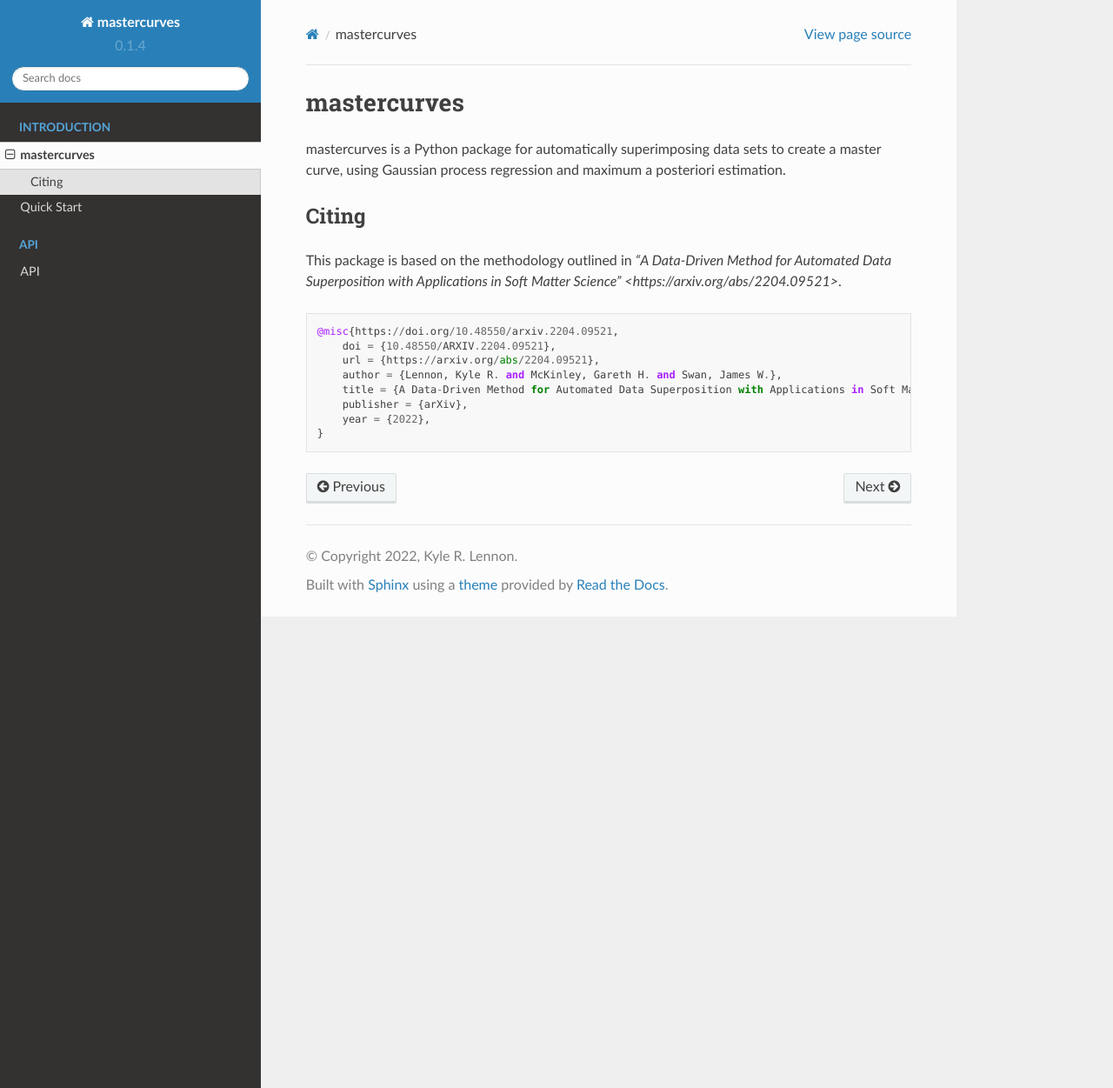
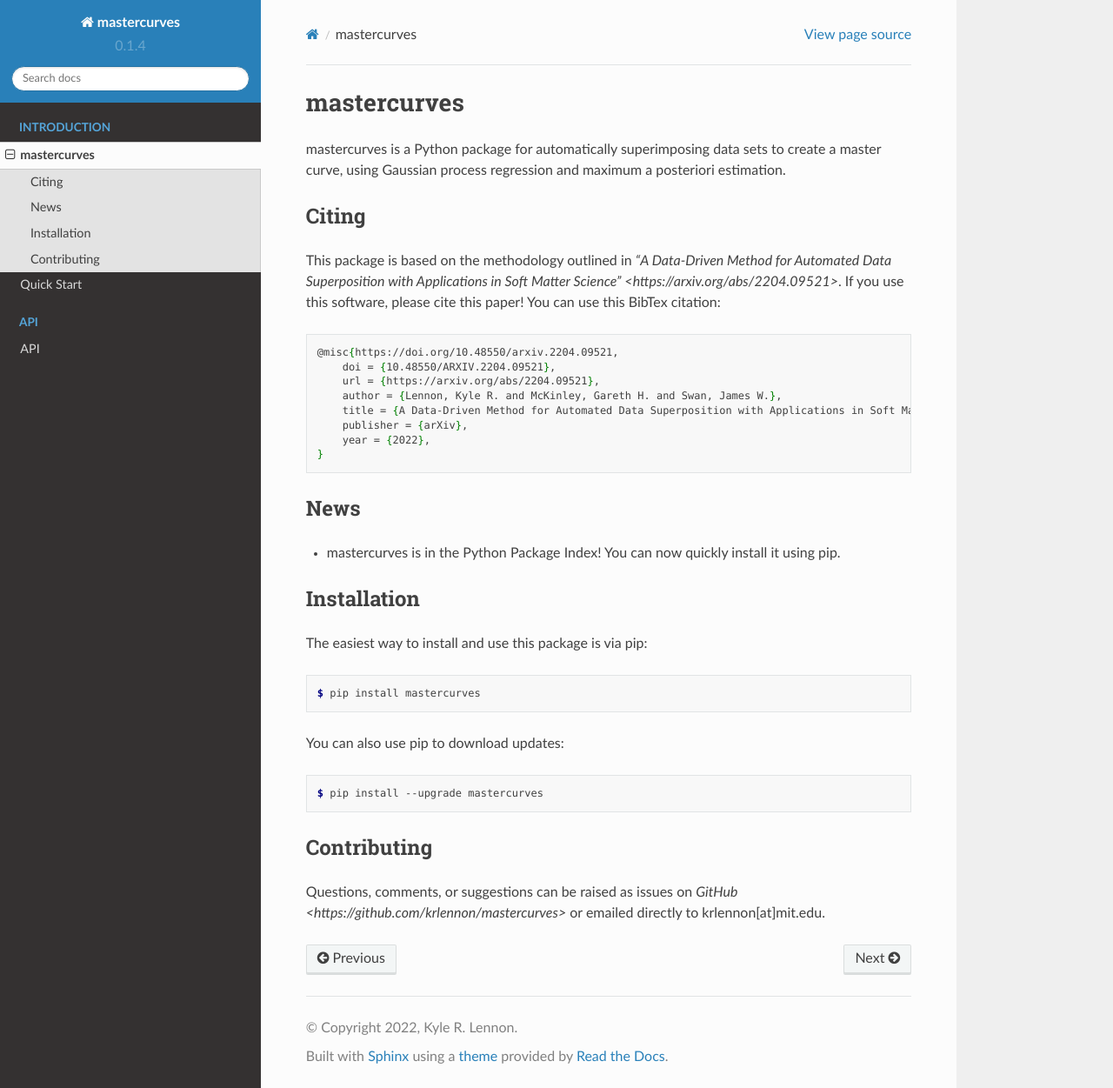
Before and after one commit to krlennon/mastercurves, a Sphinx documentation site: the page built from docs/source/mastercurves.rst, in a window 1280 px wide and 1251 px high. Shown: the whole window at 87% size. Built offline with Sphinx 7.4.7 and the Read the Docs theme 2.0.0, drawn with Linux system fonts in a browser that asks for light colours.

Commit message:
add installation and contributing

```diff
--- a/docs/source/mastercurves.rst
+++ b/docs/source/mastercurves.rst
@@ -9,8 +9,9 @@ Citing
 
 This package is based on the methodology outlined in `"A Data-Driven Method for Automated Data
 Superposition with Applications in Soft Matter Science" <https://arxiv.org/abs/2204.09521>`.
+If you use this software, please cite this paper! You can use this BibTex citation:
 
-.. code-block::
+.. code-block:: latex
 
   @misc{https://doi.org/10.48550/arxiv.2204.09521,
       doi = {10.48550/ARXIV.2204.09521},
@@ -20,3 +21,29 @@ Superposition with Applications in Soft Matter Science" <https://arxiv.org/abs/2
       publisher = {arXiv},
       year = {2022},
   }
+
+News
+----
+
+- mastercurves is in the Python Package Index! You can now quickly install it using pip.
+
+Installation
+------------
+
+The easiest way to install and use this package is via pip:
+
+.. code-block:: console
+
+   $ pip install mastercurves
+
+You can also use pip to download updates:
+
+.. code-block:: console
+
+   $ pip install --upgrade mastercurves
+
+Contributing
+------------
+
+Questions, comments, or suggestions can be raised as issues on `GitHub <https://github.com/krlennon/mastercurves>`
+or emailed directly to krlennon[at]mit.edu.
```
